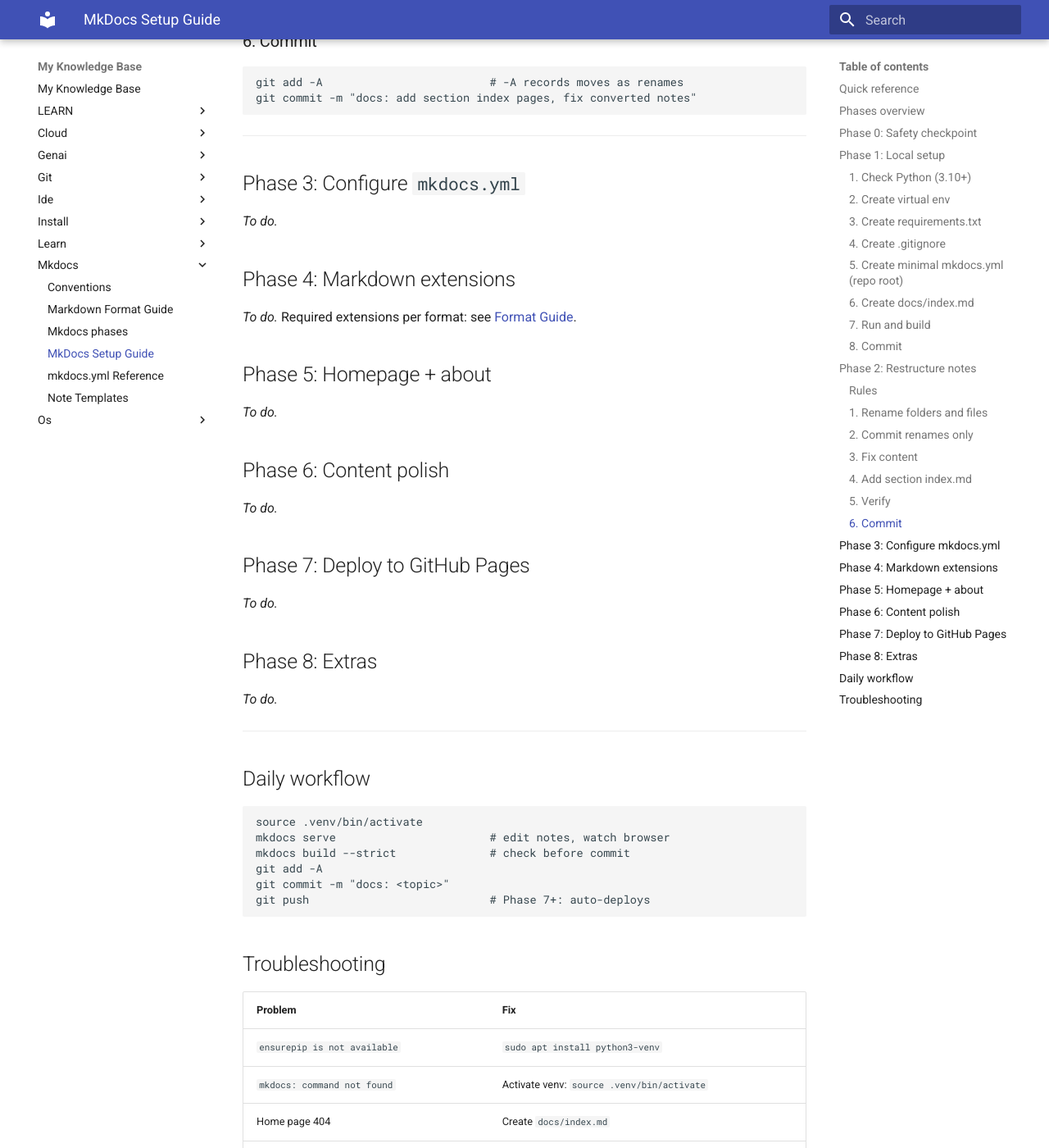
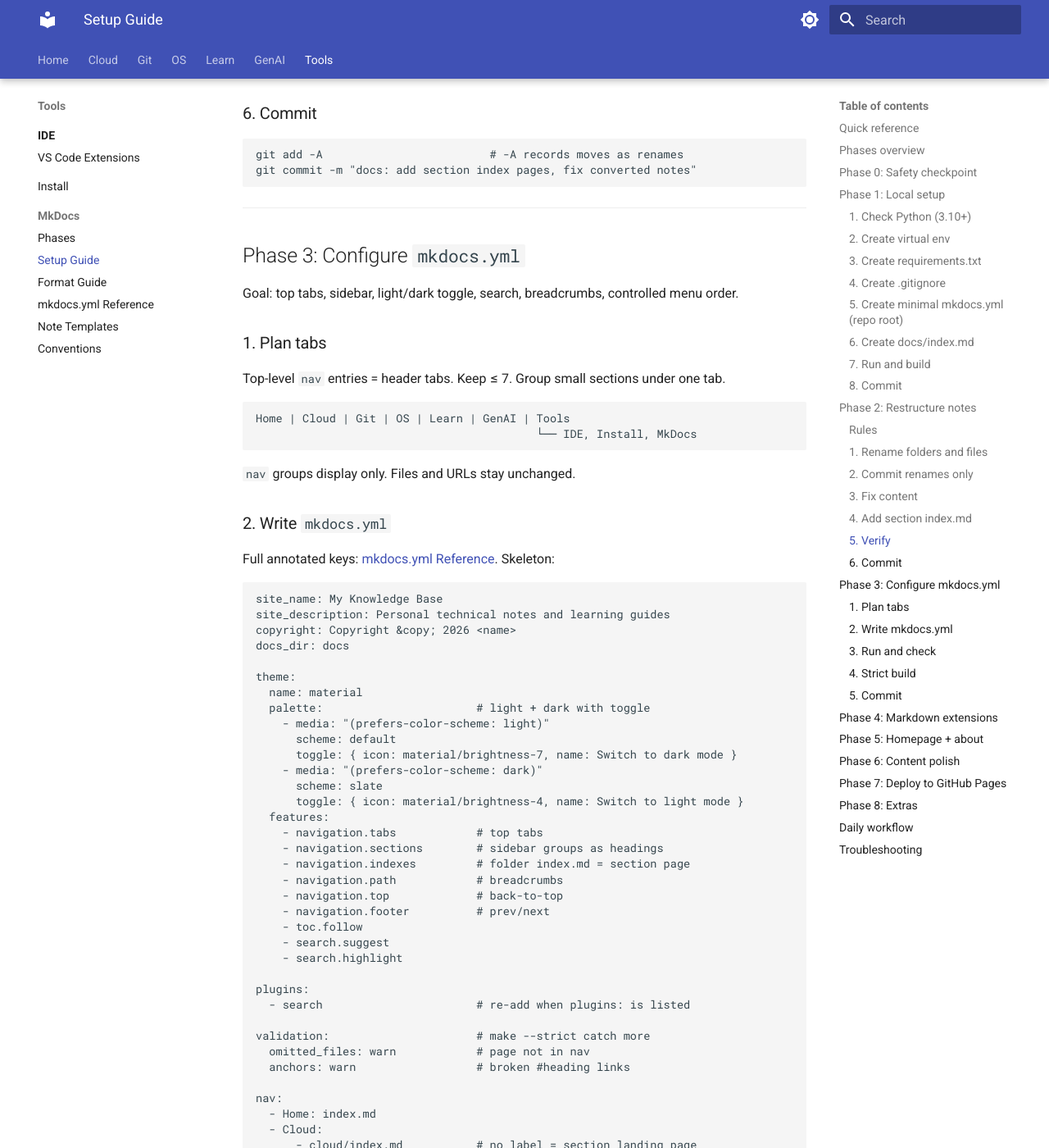
Before and after one commit to ashokkumarkola/my-notes, an MkDocs documentation site: the page built from docs/mkdocs/mkdocs-setup-guide.md, in a window 1280 px wide and 1400 px high, scrolled down 5127 px. Shown: the whole window at 82% size. Built offline with MkDocs 1.6.1 and Material for MkDocs 9.7.7, drawn with Linux system fonts in a browser that asks for light colours; some of the changed text lies outside the part shown.

Commit message:
chore: configure mkdocs theme, navigation, search, validation
Co-Authored-By: Claude Opus 5.5 <noreply@anthropic.com>

````diff
--- a/docs/mkdocs/mkdocs-setup-guide.md
+++ b/docs/mkdocs/mkdocs-setup-guide.md
@@ -30,7 +30,7 @@ Related guides:
 | 0 | Safety checkpoint | Clean working tree | Done |
 | 1 | Local setup | Site runs locally | Done |
 | 2 | Restructure notes | Lowercase paths, all `.md` | Done |
-| 3 | Configure `mkdocs.yml` | Tabs, sidebar, theme, search | To do |
+| 3 | Configure `mkdocs.yml` | Tabs, sidebar, theme, search | Done |
 | 4 | Markdown extensions | Code, callouts, Mermaid | To do |
 | 5 | Homepage + about | Landing dashboard | To do |
 | 6 | Content polish | Template, split, tags | To do |
@@ -231,7 +231,106 @@ git commit -m "docs: add section index pages, fix converted notes"
 
 ## Phase 3: Configure `mkdocs.yml`
 
-_To do._
+Goal: top tabs, sidebar, light/dark toggle, search, breadcrumbs, controlled menu order.
+
+### 1. Plan tabs
+
+Top-level `nav` entries = header tabs. Keep ≤ 7. Group small sections under one tab.
+
+```text
+Home | Cloud | Git | OS | Learn | GenAI | Tools
+                                          └── IDE, Install, MkDocs
+```
+
+`nav` groups display only. Files and URLs stay unchanged.
+
+### 2. Write `mkdocs.yml`
+
+Full annotated keys: [mkdocs.yml Reference](mkdocs-yml-reference.md). Skeleton:
+
+```yaml
+site_name: My Knowledge Base
+site_description: Personal technical notes and learning guides
+copyright: Copyright &copy; 2026 <name>
+docs_dir: docs
+
+theme:
+  name: material
+  palette:                       # light + dark with toggle
+    - media: "(prefers-color-scheme: light)"
+      scheme: default
+      toggle: { icon: material/brightness-7, name: Switch to dark mode }
+    - media: "(prefers-color-scheme: dark)"
+      scheme: slate
+      toggle: { icon: material/brightness-4, name: Switch to light mode }
+  features:
+    - navigation.tabs            # top tabs
+    - navigation.sections        # sidebar groups as headings
+    - navigation.indexes         # folder index.md = section page
+    - navigation.path            # breadcrumbs
+    - navigation.top             # back-to-top
+    - navigation.footer          # prev/next
+    - toc.follow
+    - search.suggest
+    - search.highlight
+
+plugins:
+  - search                       # re-add when plugins: is listed
+
+validation:                      # make --strict catch more
+  omitted_files: warn            # page not in nav
+  anchors: warn                  # broken #heading links
+
+nav:
+  - Home: index.md
+  - Cloud:
+      - cloud/index.md           # no label = section landing page
+      - AWS: cloud/aws/index.md
+```
+
+Why each block:
+
+- `palette` list of 2 = automatic toggle button.
+- `features` = UI behaviours, no extra install.
+- `validation` = default only logs broken anchors as info; `warn` makes `--strict` fail.
+- Explicit `nav` = fixed order. Omit `nav` = auto, alphabetical from folders.
+
+### 3. Run and check
+
+```bash
+mkdocs serve
+```
+
+| Check | Expected |
+|---|---|
+| Header | 7 tabs |
+| Click section tab | Opens its `index.md` |
+| Sun/moon icon | Toggles theme |
+| Page top | Breadcrumbs |
+| Page bottom | Prev/next links |
+| Search | Suggestions + highlighted matches |
+
+### 4. Strict build
+
+```bash
+mkdocs build --strict
+```
+
+| Message | Fix |
+|---|---|
+| `... not included in the "nav"` | Add page to `nav` or `not_in_nav:` |
+| `... included in the 'nav' configuration, which is not found` | Fix path (relative to `docs/`) |
+| `... no such anchor` | Fix heading slug in link |
+| `while parsing a block mapping` | YAML indent: spaces, 2 per level |
+
+### 5. Commit
+
+```bash
+git add -A
+git commit -m "chore: configure mkdocs theme, navigation, search, validation"
+```
+
+Rule from now on: new page = create file → add `nav` line → `mkdocs build --strict`.
 
 ## Phase 4: Markdown extensions
 
--- a/mkdocs.yml
+++ b/mkdocs.yml
@@ -1,4 +1,92 @@
+# ---------- Site ----------
 site_name: My Knowledge Base
+site_description: Personal technical notes and learning guides
+site_author: Ashoka
+copyright: Copyright &copy; 2026 Ashoka
 docs_dir: docs
+
+# ---------- Theme ----------
 theme:
   name: material
+  language: en
+  font:
+    text: Roboto
+    code: Roboto Mono
+  palette:
+    - media: "(prefers-color-scheme: light)"
+      scheme: default
+      primary: indigo
+      accent: indigo
+      toggle:
+        icon: material/brightness-7
+        name: Switch to dark mode
+    - media: "(prefers-color-scheme: dark)"
+      scheme: slate
+      primary: indigo
+      accent: indigo
+      toggle:
+        icon: material/brightness-4
+        name: Switch to light mode
+  features:
+    - navigation.tabs
+    - navigation.tabs.sticky
+    - navigation.sections
+    - navigation.indexes
+    - navigation.path
+    - navigation.top
+    - navigation.footer
+    - navigation.instant
+    - navigation.tracking
+    - toc.follow
+    - search.suggest
+    - search.highlight
+
+# ---------- Plugins ----------
+plugins:
+  - search
+
+# ---------- Validation (strict build catches these) ----------
+validation:
+  omitted_files: warn
+  absolute_links: warn
+  unrecognized_links: warn
+  anchors: warn
+
+# ---------- Navigation ----------
+nav:
+  - Home: index.md
+  - Cloud:
+      - cloud/index.md
+      - AWS: cloud/aws/index.md
+      - Azure: cloud/azure/index.md
+  - Git:
+      - git/index.md
+      - Commands: git/git-commands.md
+      - Concepts: git/git-notes.md
+      - Notes: git/git.md
+      - SSH Keys: git/add-ssh-keys.md
+  - OS:
+      - os/index.md
+      - Ubuntu Terminal: os/ubuntu/terminal.md
+      - Windows CMD: os/windows/command-prompt.md
+  - Learn:
+      - learn/index.md
+      - Backend:
+          - Roadmap: learn/backend/backend-roadmap.md
+          - Notes: learn/backend/backend-notes.md
+      - Frontend: learn/frontend/frontend.md
+  - GenAI:
+      - genai/index.md
+      - Refactor Prompt: genai/prompts/prompt.md
+  - Tools:
+      - IDE:
+          - ide/index.md
+          - VS Code Extensions: ide/vscode/extensions.md
+      - Install: install/install.md
+      - MkDocs:
+          - Phases: mkdocs/mkdocs-phases.md
+          - Setup Guide: mkdocs/mkdocs-setup-guide.md
+          - Format Guide: mkdocs/mkdocs-format-guide.md
+          - mkdocs.yml Reference: mkdocs/mkdocs-yml-reference.md
+          - Note Templates: mkdocs/note-template.md
+          - Conventions: mkdocs/conventions.md
````
Also changed, not shown: docs/mkdocs/mkdocs-yml-reference.md (+26 -27 lines).
